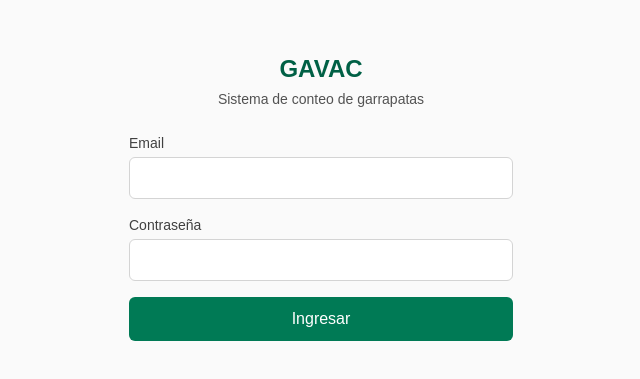
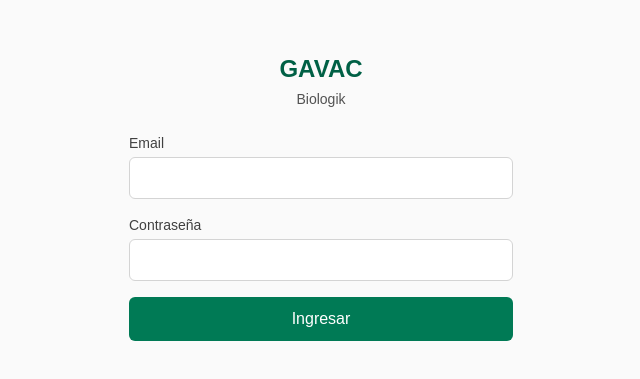
Before and after one commit to Diago2077/gavac, a Next.js app: page /login in a window 1280 px wide. Shown: the part 203-582 px from the top of the page, without its empty margins (319-959 px from the left). Built offline with nearby package versions, Linux system fonts and the light colour scheme.

Commit message:
Cambiar tagline del login a "Biologik"
v1.8.1 -> v1.8.2

```diff
--- a/app/login/page.tsx
+++ b/app/login/page.tsx
@@ -16,7 +16,7 @@ export default function LoginPage() {
             GAVAC
           </h1>
           <p className="text-sm text-neutral-600 dark:text-neutral-400">
-            Sistema de conteo de garrapatas
+            Biologik
           </p>
         </div>
 
--- a/package.json
+++ b/package.json
@@ -1,6 +1,6 @@
 {
   "name": "gavac-app",
-  "version": "1.8.1",
+  "version": "1.8.2",
   "private": true,
   "scripts": {
     "dev": "next dev --webpack",
```
Also changed, not shown: 1 other file (tests, documents, lock files or other folders).
